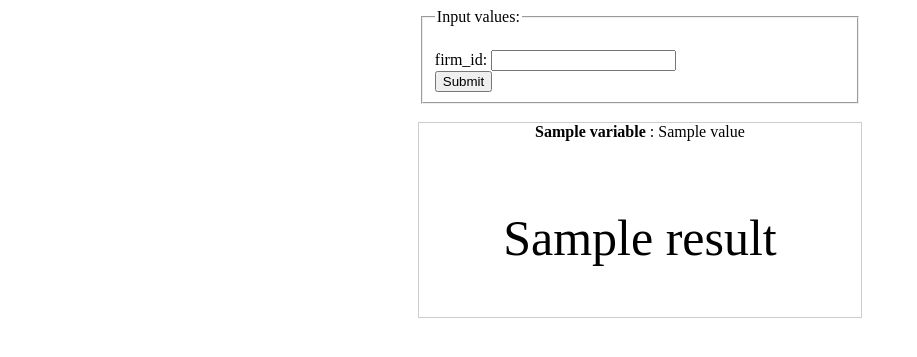
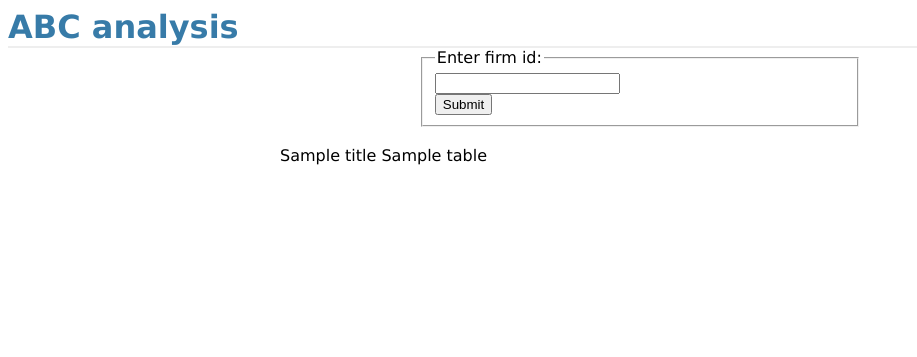
Before and after one commit to animeshgaur25/sales_forecasting_app, a Flask app: template templates/main3.html in a window 1280 px wide. Shown: the top 357 px of the page, without its empty margins (0-917 px from the left). Run offline with Flask 2, Linux system fonts and the light colour scheme; the template is opened without the code that fills it: most values are stand-ins (such as "Sample title", 1, 10 or a date in 2020); some libraries are stand-ins or nearby versions.

Commit message:
edited abc html

```diff
--- a/templates/main3.html
+++ b/templates/main3.html
@@ -5,33 +5,53 @@ form {
     margin: auto;
     width: 35%;
 }
-.result {
+.tables{
+    display: flex;
+    justify-content: space-between;
+    width: 720px;
     margin: auto;
-    width: 35%;
-    border: 1px solid #ccc;
 }
+
+body            { font-family: "Lucida Sans Unicode", "Lucida Grande", sans-serif;}
+a, h1, h2       { color: #377ba8; }
+h1, h2          { margin: 0; }
+h1              { border-bottom: 2px solid #eee; }
+h2              { font-size: 1.2em; }
+
+table.dataframe, .dataframe th, .dataframe td {
+  border: none;
+  border-bottom: 1px solid #C8C8C8;
+  border-collapse: collapse;
+  text-align:left;
+  padding: 10px;
+  margin-bottom: 40px;
+  font-size: 0.9em;
+}
+
+tr:nth-child(odd)		{ background-color:#eee; }
+tr:nth-child(even)	{ background-color:#fff; }
+
+tr:hover            { background-color: #ffff99;}
 </style>
 <head>
     <title>ABC analysis</title>
 </head>
+<h1> ABC analysis  </h1>
 <form action="{{ url_for('main3') }}" method="POST">
     <fieldset>
-        <legend>Input values:</legend>
-        <br> firm_id:
+        <legend>Enter firm id:</legend>
         <input name="firm_id" type="number" required>
         <br>
         <input type="submit">
     </fieldset>
 </form>
 <br>
-<div class="result" align="center">
-    {% if result %}
-        {% for variable, value in original_input.items() %}
-            <b>{{ variable }}</b> : {{ value }}
-        {% endfor %}
-        <br>
-        <br>
-           <p style="font-size:50px">{{ result }}</p>
-    {% endif %}
+<div class="tables">
+    {% for table in tables %}
+        <div class="table-container">
+            {{titles[loop.index]}}
+            {{ table|safe }}
+        </div>
+    {% endfor %}
 </div>
 </html>
```
